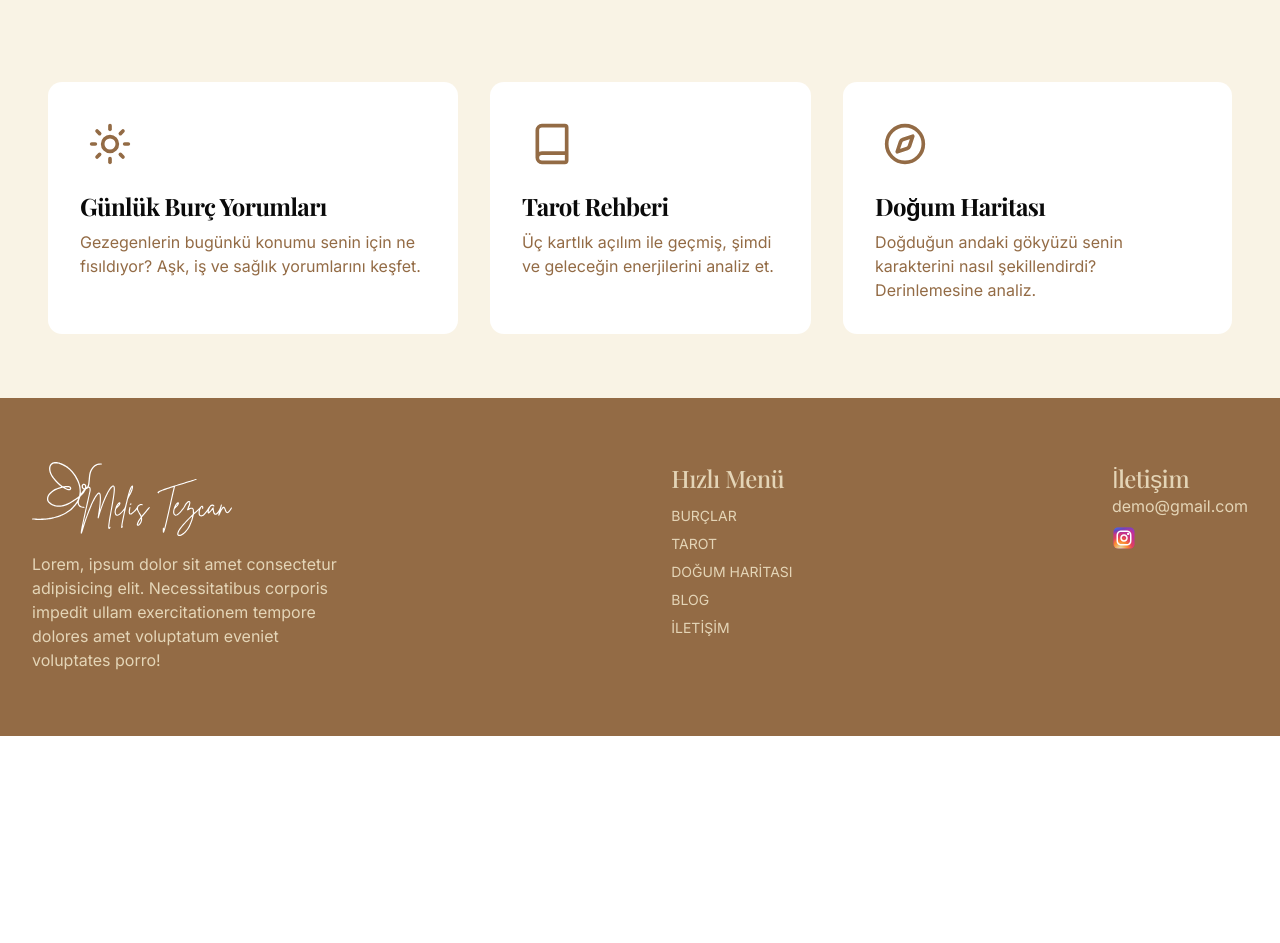
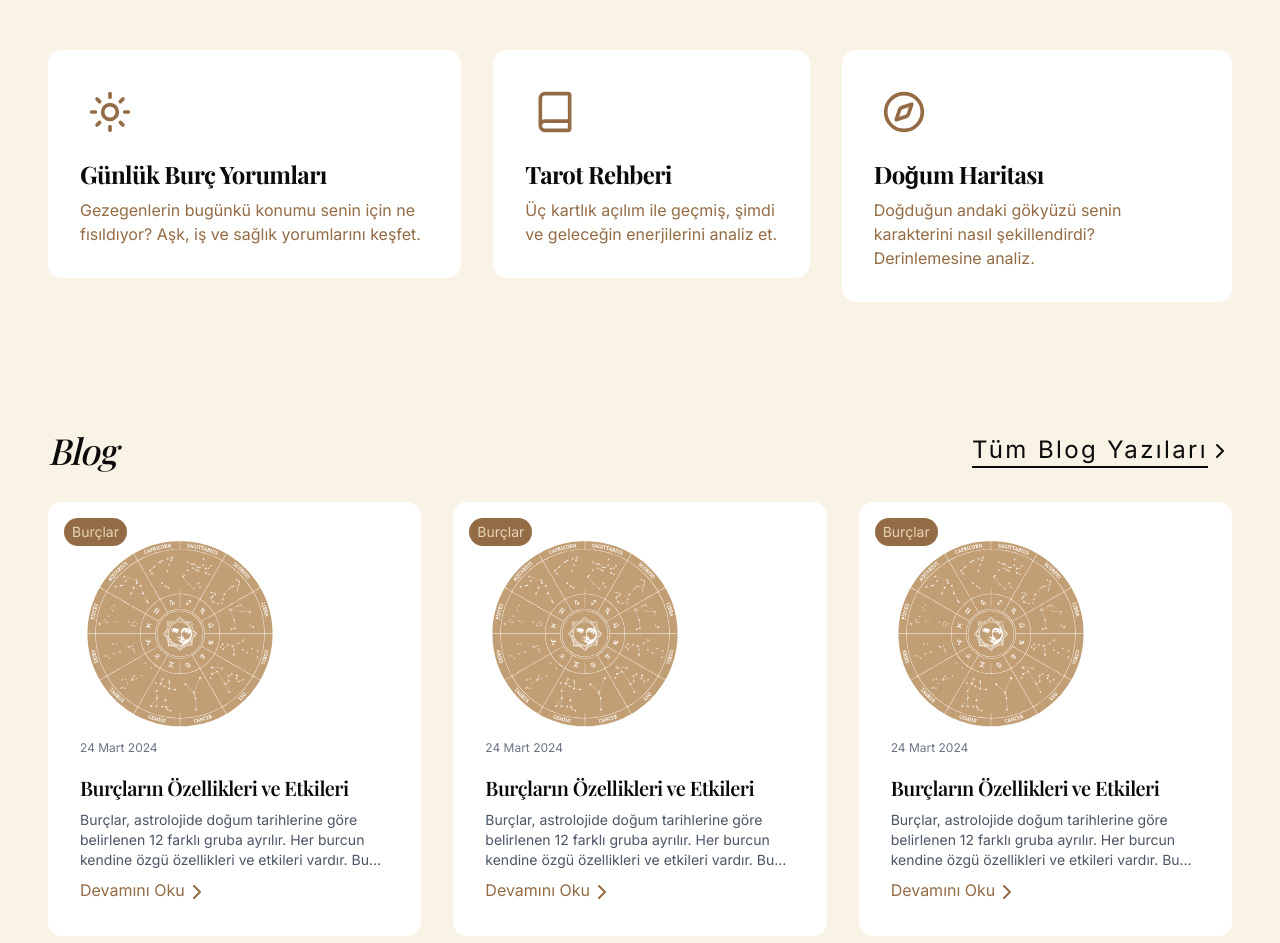
Before and after one commit to berkeozbek540/astrology, a Next.js app: page / in a window 1280 px wide. Shown: the part 729-1672 px from the top of the page. Before the commit the page ends 1465 px from the top, so only its background shows below. Built offline with nearby package versions, Linux system fonts and the light colour scheme; a web font is replaced by a local one.

Commit message:
add home blog posts

```diff
--- a/app/(site)/page.tsx
+++ b/app/(site)/page.tsx
@@ -1,3 +1,4 @@
+import Blog from "@/components/home/Blog";
 import Hero from "@/components/home/Hero";
 import Services from "@/components/home/Services";
 import PageTransition from "@/components/layout/PageTransition";
@@ -8,6 +9,7 @@ const HomePage = () => {
       <div className="container mx-auto p-8 mb-8">
         <Hero />
         <Services />
+        <Blog />
       </div>
     </PageTransition>
   );
--- /dev/null
+++ b/components/home/Blog.tsx
@@ -0,0 +1,48 @@
+"use client";
+import { motion } from "framer-motion";
+import Image from "next/image";
+import { blogPosts } from "@/lib/blog";
+import Link from "next/link";
+import { ChevronRight } from "lucide-react";
+
+const Blog = () => {
+  return (
+    <motion.div
+      initial={{ opacity: 0 }}
+      whileInView={{ opacity: 1, y: 0 }}
+      viewport={{ once: true }}
+      transition={{ duration: 0.5, ease: "easeIn" }}
+      className="mt-32">
+      <div className="flex items-center justify-between mb-8">
+        <h2 className="text-3xl md:text-4xl italic">Blog</h2>
+        <Link
+          href="/blog"
+          className="tracking-widest underline underline-offset-8 text-xl md:text-2xl hover:text-kahve transition-colors duration-300">
+          Tüm Blog Yazıları
+          <ChevronRight className="inline-block" />
+        </Link>
+      </div>
+      <div className="flex flex-col md:flex-row md:justify-between gap-8 ">
+        {blogPosts.map(({ id, type, date, imageUrl, title, description, blogUrl }) => (
+          <Link key={id} href={blogUrl} className="w-full md:w-1/3">
+            <motion.div className="relative bg-white rounded-xl p-8 transition-transform duration-300 hover:shadow-lg hover:-translate-y-1">
+              <Image src="/hero.svg" alt={title} width={200} height={200} className="rounded-lg" />
+              <span className="bg-kahve rounded-xl absolute top-4 left-4 text-sm text-bej px-2 py-1">
+                {type}
+              </span>
+              <span className="text-gray-500 text-xs">{date}</span>
+              <h3 className="text-xl font-semibold mt-4">{title}</h3>
+              <p className="text-sm text-gray-600 my-2 line-clamp-3">{description}</p>
+              <span className="text-kahve ">
+                Devamını Oku
+                <ChevronRight className="inline-block" />
+              </span>
+            </motion.div>
+          </Link>
+        ))}
+      </div>
+    </motion.div>
+  );
+};
+
+export default Blog;
--- a/components/home/Services.tsx
+++ b/components/home/Services.tsx
@@ -1,7 +1,9 @@
+"use client";
 import { Sun, Book, Compass } from "lucide-react";
 import { IconName, services } from "@/lib/services";
 import { JSX } from "react/jsx-dev-runtime";
 import Link from "next/link";
+import { motion } from "framer-motion";
 
 const iconMap: Record<IconName, JSX.Element> = {
   sun: (
@@ -19,15 +21,18 @@ const Services = () => {
   return (
     <div className="flex flex-col md:flex-row md:justify-between mt-16 gap-8 ">
       {services.map(({ id, title, description, iconName }) => (
-        <div
-          key={id}
-          className="group bg-white rounded-xl p-8 hover:scale-105 transition-transform duration-300 hover:shadow-lg">
-          <Link href={`/${id}`}>
+        <Link key={id} href={`/${id}`}>
+          <motion.div
+            className="group bg-white rounded-xl p-8 hover:scale-105 transition-transform duration-300 hover:shadow-lg"
+            initial={{ opacity: 0 }}
+            whileInView={{ opacity: 1, y: 0 }}
+            viewport={{ once: true }}
+            transition={{ duration: 0.5, ease: "easeIn" }}>
             {iconMap[iconName]}
             <h2 className="text-2xl font-bold mt-4 mb-2">{title}</h2>
             <p className="text-kahve">{description}</p>
-          </Link>
-        </div>
+          </motion.div>
+        </Link>
       ))}
     </div>
   );
--- a/components/layout/Navbar.tsx
+++ b/components/layout/Navbar.tsx
@@ -11,7 +11,7 @@ const Navbar = () => {
 
   return (
     <nav className="w-full border-b border-altin/30">
-      <div className="container mx-auto p-8 flex items-center justify-between">
+      <div className="container mx-auto p-4 flex items-center justify-between">
         <div>
           <Link href="/">
             <Image
--- /dev/null
+++ b/lib/blog.ts
@@ -0,0 +1,42 @@
+export interface BlogPost {
+  id: string;
+  type: string;
+  imageUrl: string;
+  blogUrl: string;
+  title: string;
+  description: string;
+  date: string;
+}
+
+export const blogPosts: BlogPost[] = [
+  {
+    id: "1",
+    type: "Burçlar",
+    imageUrl: "/images/blog/burclar.jpg",
+    blogUrl: "/blog/burclar-ozellikleri-ve-etkileri",
+    title: "Burçların Özellikleri ve Etkileri",
+    description:
+      "Burçlar, astrolojide doğum tarihlerine göre belirlenen 12 farklı gruba ayrılır. Her burcun kendine özgü özellikleri ve etkileri vardır. Bu yazıda, her burcun genel özelliklerini ve hayatımıza nasıl etki ettiğini keşfedeceğiz.",
+    date: "24 Mart 2024",
+  },
+  {
+    id: "2",
+    type: "Burçlar",
+    imageUrl: "/images/blog/burclar.jpg",
+    blogUrl: "/blog/burclar-ozellikleri-ve-etkileri",
+    title: "Burçların Özellikleri ve Etkileri",
+    description:
+      "Burçlar, astrolojide doğum tarihlerine göre belirlenen 12 farklı gruba ayrılır. Her burcun kendine özgü özellikleri ve etkileri vardır. Bu yazıda, her burcun genel özelliklerini ve hayatımıza nasıl etki ettiğini keşfedeceğiz.",
+    date: "24 Mart 2024",
+  },
+  {
+    id: "3",
+    type: "Burçlar",
+    imageUrl: "/images/blog/burclar.jpg",
+    blogUrl: "/blog/burclar-ozellikleri-ve-etkileri",
+    title: "Burçların Özellikleri ve Etkileri",
+    description:
+      "Burçlar, astrolojide doğum tarihlerine göre belirlenen 12 farklı gruba ayrılır. Her burcun kendine özgü özellikleri ve etkileri vardır. Bu yazıda, her burcun genel özelliklerini ve hayatımıza nasıl etki ettiğini keşfedeceğiz.",
+    date: "24 Mart 2024",
+  },
+];
```
